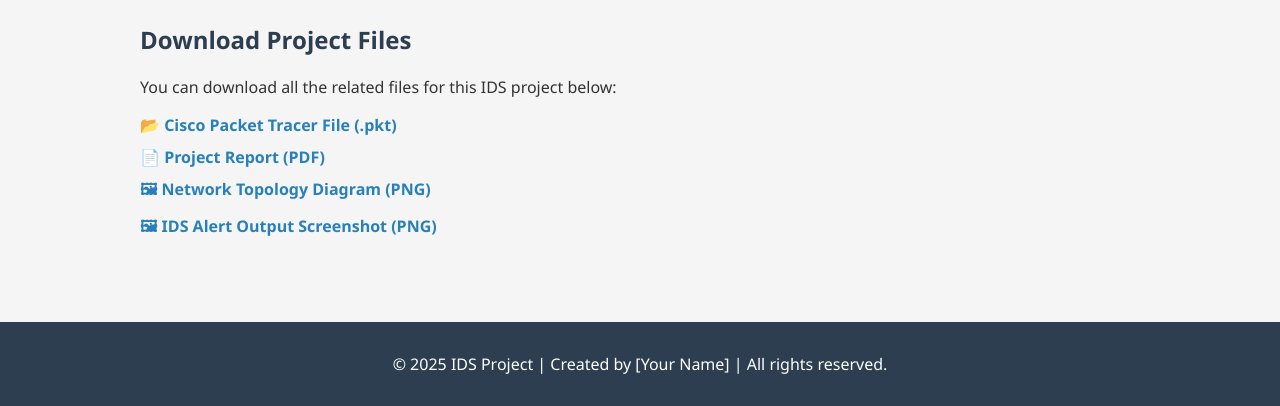
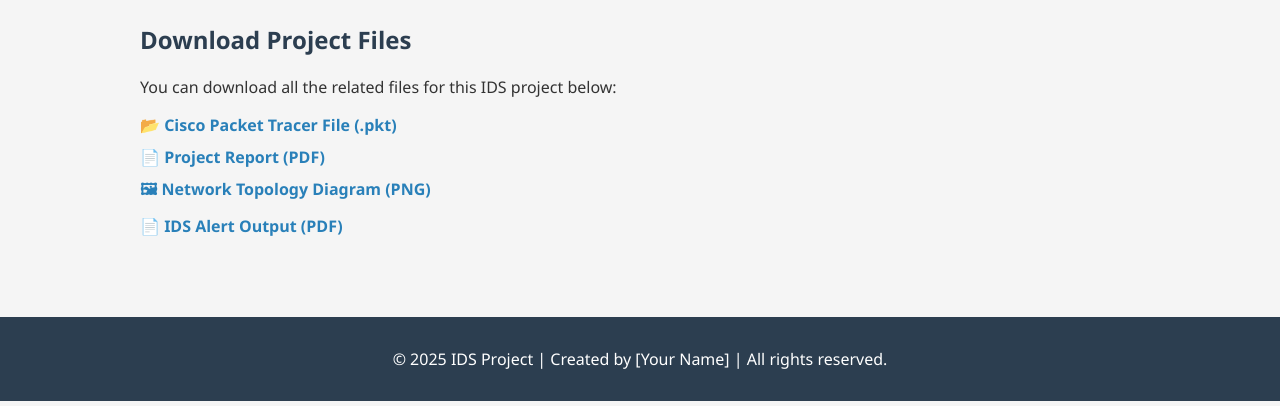
Before and after one commit to ASWATHI7804/intrusion_detection_system, a plain HTML site: page index.html in a window 1280 px wide. Shown: the part 1865-2271 px from the top of the page. Drawn offline with Linux system fonts and the light colour scheme.

Commit message:
Update index.html

```diff
--- a/index.html
+++ b/index.html
@@ -150,7 +150,7 @@
     <a href="ids_project.pkt" download>📂 Cisco Packet Tracer File (.pkt)</a>
     <a href="ids_report.pdf" download>📄 Project Report (PDF)</a>
     <a href="ids_topology.png" download>🖼 Network Topology Diagram (PNG)</a>
-    <a href="ids_output.png" download>🖼 IDS Alert Output Screenshot (PNG)</a>
+    <a href="ids_output.pdf" download>📄  IDS Alert Output  (PDF)</a>
   </section>
 </main>
 
```
